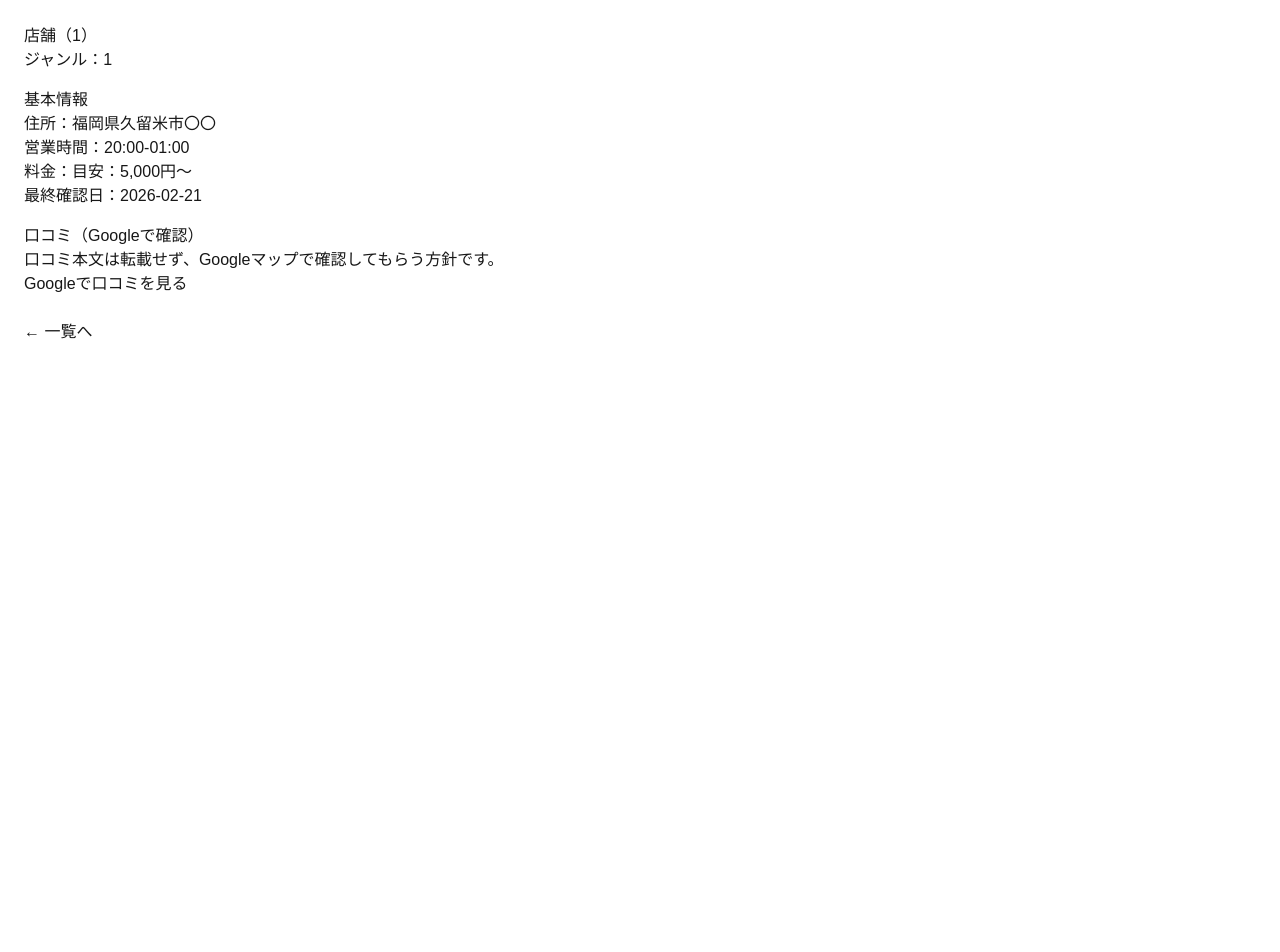
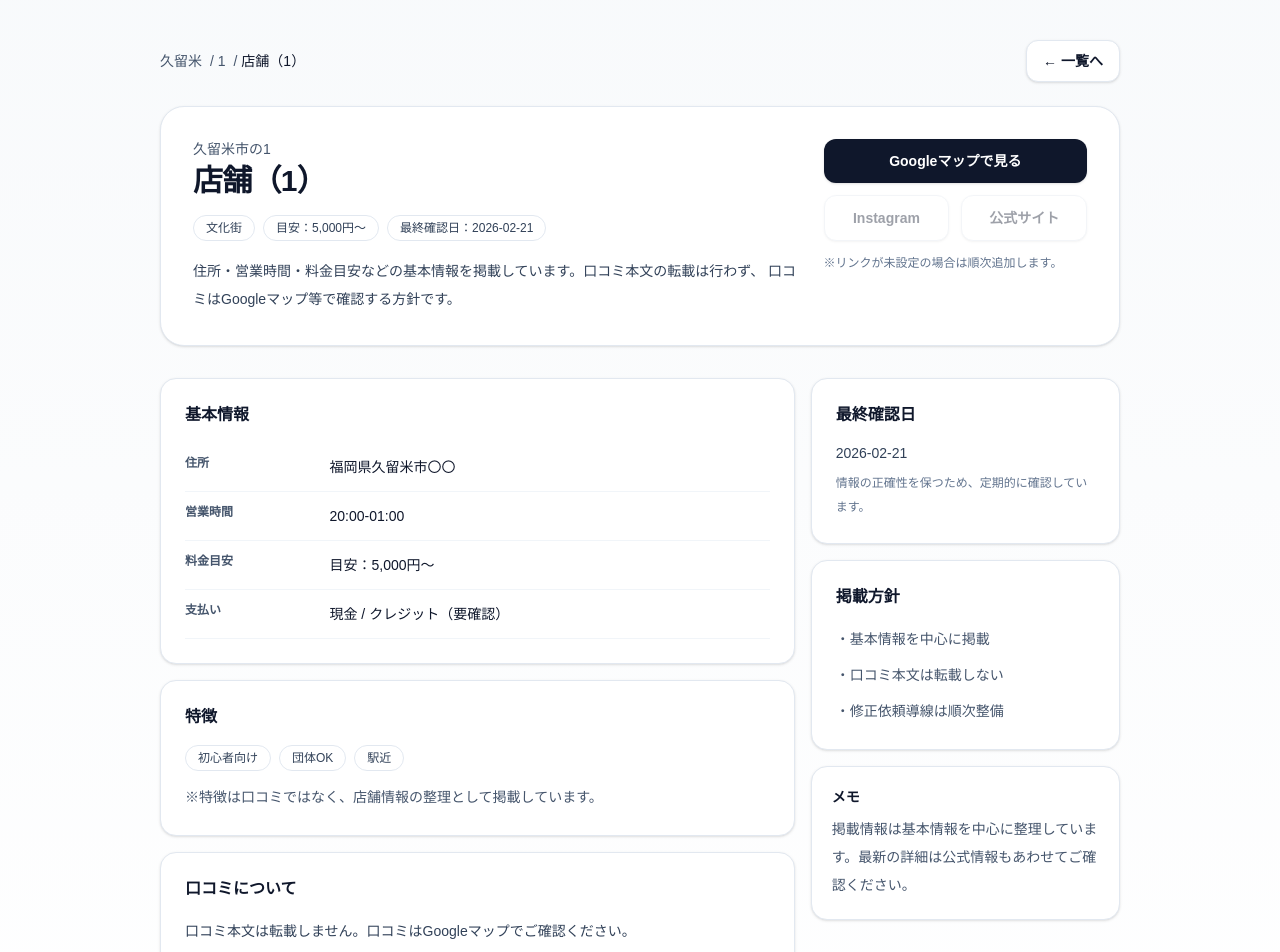
Before and after one commit to nattuuuzamiurai/kurume-night-guide, a Next.js app: page /kurume/1/1 in a window 1280 px wide. Shown: the top 952 px of the page. Before the commit the page ends 800 px from the top, so only its background shows below. Built offline with nearby package versions, Linux system fonts and the light colour scheme.

Commit message:
style store detail page (cards + responsive)

```diff
--- a/app/kurume/[genre]/[storeSlug]/page.tsx
+++ b/app/kurume/[genre]/[storeSlug]/page.tsx
@@ -5,56 +5,256 @@ type Props = {
   params: { genre: string; storeSlug: string };
 };
 
+const GENRE_LABEL: Record<string, string> = {
+  cabaret: "キャバクラ",
+  snack: "スナック",
+  girlsbar: "ガールズバー",
+};
+
 export function generateMetadata({ params }: Props): Metadata {
-  // 今はダミー。後でFirestoreの店舗名を使う
+  const label = GENRE_LABEL[params.genre] ?? params.genre;
   return {
     title: `店舗情報：${params.storeSlug}｜久留米ナイトガイド`,
-    description:
-      "久留米市の店舗情報ページ。営業時間・料金目安・住所など、正確性重視で掲載します。",
+    description: `久留米市の${label}の店舗情報ページ。営業時間・料金目安・住所など、正確性重視で掲載します。`,
   };
+}
+
+function Pill({ children }: { children: React.ReactNode }) {
+  return (
+    <span className="inline-flex items-center rounded-full border border-slate-200 bg-white/60 px-3 py-1 text-xs text-slate-700 backdrop-blur">
+      {children}
+    </span>
+  );
+}
+
+function InfoRow({ label, value }: { label: string; value: string }) {
+  return (
+    <div className="flex flex-col gap-1 border-b border-slate-100 py-3 sm:flex-row sm:items-start sm:gap-6">
+      <div className="w-full text-xs font-semibold text-slate-600 sm:w-40">
+        {label}
+      </div>
+      <div className="w-full text-sm leading-6 text-slate-900">{value}</div>
+    </div>
+  );
+}
+
+function SectionCard({
+  title,
+  children,
+}: {
+  title: string;
+  children: React.ReactNode;
+}) {
+  return (
+    <section className="rounded-2xl border border-slate-200 bg-white p-5 shadow-sm sm:p-6">
+      <h2 className="text-base font-semibold text-slate-900">{title}</h2>
+      <div className="mt-4">{children}</div>
+    </section>
+  );
 }
 
 export default function StoreDetailPage({ params }: Props) {
   const { genre, storeSlug } = params;
+  const genreLabel = GENRE_LABEL[genre] ?? genre;
 
+  // 今はダミー。後でFirestoreから取得して差し替える
   const store = {
     name: `店舗（${storeSlug}）`,
+    areaLabel: "文化街",
     address: "福岡県久留米市〇〇",
     hoursText: "20:00-01:00",
     priceText: "目安：5,000円〜",
+    paymentText: "現金 / クレジット（要確認）",
+    features: ["初心者向け", "団体OK", "駅近"],
     lastConfirmedAt: "2026-02-21",
+    officialLinks: {
+      instagram: "",
+      website: "",
+    },
     googleMapsUrl: "https://www.google.com/maps",
+    notes:
+      "掲載情報は基本情報を中心に整理しています。最新の詳細は公式情報もあわせてご確認ください。",
   };
 
   return (
-    <main style={{ padding: 24 }}>
-      <h1>{store.name}</h1>
-      <p>ジャンル：{genre}</p>
+    <main className="min-h-screen bg-gradient-to-b from-slate-50 to-white">
+      <section className="mx-auto max-w-5xl px-4 pb-12 pt-10 sm:px-6 lg:px-8">
+        {/* Breadcrumb / back */}
+        <div className="flex flex-col gap-3 sm:flex-row sm:items-center sm:justify-between">
+          <div className="text-sm text-slate-600">
+            <Link className="hover:underline" href="/kurume">
+              久留米
+            </Link>{" "}
+            <span className="mx-1">/</span>
+            <Link className="hover:underline" href={`/kurume/${genre}`}>
+              {genreLabel}
+            </Link>{" "}
+            <span className="mx-1">/</span>
+            <span className="text-slate-900">{store.name}</span>
+          </div>
 
-      <section style={{ marginTop: 16 }}>
-        <h2>基本情報</h2>
-        <ul>
-          <li>住所：{store.address}</li>
-          <li>営業時間：{store.hoursText}</li>
-          <li>料金：{store.priceText}</li>
-          <li>最終確認日：{store.lastConfirmedAt}</li>
-        </ul>
+          <div className="flex gap-2">
+            <Link
+              href={`/kurume/${genre}`}
+              className="inline-flex items-center justify-center rounded-xl border border-slate-200 bg-white px-4 py-2.5 text-sm font-semibold text-slate-900 shadow-sm transition hover:bg-slate-50"
+            >
+              ← 一覧へ
+            </Link>
+          </div>
+        </div>
+
+        {/* Hero card */}
+        <div className="mt-6 rounded-3xl border border-slate-200 bg-white p-6 shadow-sm sm:p-8">
+          <div className="flex flex-col gap-4 lg:flex-row lg:items-start lg:justify-between">
+            <div className="min-w-0">
+              <p className="text-sm text-slate-600">久留米市の{genreLabel}</p>
+              <h1 className="mt-1 truncate text-2xl font-bold tracking-tight text-slate-900 sm:text-3xl">
+                {store.name}
+              </h1>
+
+              <div className="mt-4 flex flex-wrap gap-2">
+                <Pill>{store.areaLabel}</Pill>
+                <Pill>{store.priceText}</Pill>
+                <Pill>最終確認日：{store.lastConfirmedAt}</Pill>
+              </div>
+
+              <p className="mt-4 max-w-2xl text-sm leading-7 text-slate-700">
+                住所・営業時間・料金目安などの基本情報を掲載しています。口コミ本文の転載は行わず、
+                口コミはGoogleマップ等で確認する方針です。
+              </p>
+            </div>
+
+            {/* CTAs */}
+            <div className="flex w-full flex-col gap-3 lg:w-72">
+              <a
+                href={store.googleMapsUrl}
+                target="_blank"
+                rel="noreferrer"
+                className="inline-flex items-center justify-center rounded-xl bg-slate-900 px-4 py-3 text-sm font-semibold text-white shadow-sm transition hover:bg-slate-800"
+              >
+                Googleマップで見る
+              </a>
+
+              <div className="grid grid-cols-2 gap-3">
+                <a
+                  href={store.officialLinks.instagram || "#"}
+                  target="_blank"
+                  rel="noreferrer"
+                  aria-disabled={!store.officialLinks.instagram}
+                  className={`inline-flex items-center justify-center rounded-xl border border-slate-200 bg-white px-3 py-3 text-sm font-semibold text-slate-900 shadow-sm transition hover:bg-slate-50 ${
+                    !store.officialLinks.instagram
+                      ? "pointer-events-none opacity-40"
+                      : ""
+                  }`}
+                >
+                  Instagram
+                </a>
+                <a
+                  href={store.officialLinks.website || "#"}
+                  target="_blank"
+                  rel="noreferrer"
+                  aria-disabled={!store.officialLinks.website}
+                  className={`inline-flex items-center justify-center rounded-xl border border-slate-200 bg-white px-3 py-3 text-sm font-semibold text-slate-900 shadow-sm transition hover:bg-slate-50 ${
+                    !store.officialLinks.website
+                      ? "pointer-events-none opacity-40"
+                      : ""
+                  }`}
+                >
+                  公式サイト
+                </a>
+              </div>
+
+              <p className="text-xs leading-5 text-slate-500">
+                ※リンクが未設定の場合は順次追加します。
+              </p>
+            </div>
+          </div>
+        </div>
+
+        {/* Content grid */}
+        <div className="mt-8 grid grid-cols-1 gap-4 lg:grid-cols-3">
+          {/* Left: details */}
+          <div className="space-y-4 lg:col-span-2">
+            <SectionCard title="基本情報">
+              <div className="divide-y divide-slate-100">
+                <InfoRow label="住所" value={store.address} />
+                <InfoRow label="営業時間" value={store.hoursText} />
+                <InfoRow label="料金目安" value={store.priceText} />
+                <InfoRow label="支払い" value={store.paymentText} />
+              </div>
+            </SectionCard>
+
+            <SectionCard title="特徴">
+              <div className="flex flex-wrap gap-2">
+                {store.features.map((f) => (
+                  <Pill key={f}>{f}</Pill>
+                ))}
+              </div>
+              <p className="mt-3 text-sm leading-7 text-slate-600">
+                ※特徴は口コミではなく、店舗情報の整理として掲載しています。
+              </p>
+            </SectionCard>
+
+            <SectionCard title="口コミについて">
+              <p className="text-sm leading-7 text-slate-700">
+                口コミ本文は転載しません。口コミはGoogleマップでご確認ください。
+              </p>
+              <div className="mt-4">
+                <a
+                  href={store.googleMapsUrl}
+                  target="_blank"
+                  rel="noreferrer"
+                  className="inline-flex items-center justify-center rounded-xl border border-slate-200 bg-white px-4 py-3 text-sm font-semibold text-slate-900 shadow-sm transition hover:bg-slate-50"
+                >
+                  Googleで口コミを見る →
+                </a>
+              </div>
+            </SectionCard>
+          </div>
+
+          {/* Right: sticky-ish sidebar */}
+          <div className="space-y-4">
+            <SectionCard title="最終確認日">
+              <p className="text-sm text-slate-700">{store.lastConfirmedAt}</p>
+              <p className="mt-2 text-xs leading-6 text-slate-500">
+                情報の正確性を保つため、定期的に確認しています。
+              </p>
+            </SectionCard>
+
+            <SectionCard title="掲載方針">
+              <ul className="space-y-2 text-sm leading-7 text-slate-600">
+                <li>・基本情報を中心に掲載</li>
+                <li>・口コミ本文は転載しない</li>
+                <li>・修正依頼導線は順次整備</li>
+              </ul>
+            </SectionCard>
+
+            <div className="rounded-2xl border border-slate-200 bg-white p-5 text-sm text-slate-700 shadow-sm">
+              <p className="font-semibold text-slate-900">メモ</p>
+              <p className="mt-2 text-sm leading-7 text-slate-600">
+                {store.notes}
+              </p>
+            </div>
+          </div>
+        </div>
+
+        {/* Bottom nav */}
+        <div className="mt-10 flex flex-col gap-3 sm:flex-row sm:items-center sm:justify-between">
+          <Link
+            href={`/kurume/${genre}`}
+            className="inline-flex items-center justify-center rounded-xl border border-slate-200 bg-white px-4 py-3 text-sm font-semibold text-slate-900 shadow-sm transition hover:bg-slate-50"
+          >
+            ← {genreLabel}一覧に戻る
+          </Link>
+
+          <Link
+            href="/kurume"
+            className="inline-flex items-center justify-center rounded-xl bg-slate-900 px-4 py-3 text-sm font-semibold text-white shadow-sm transition hover:bg-slate-800"
+          >
+            他ジャンルも探す
+          </Link>
+        </div>
       </section>
-
-      <section style={{ marginTop: 16 }}>
-        <h2>口コミ（Googleで確認）</h2>
-        <p>
-          口コミ本文は転載せず、Googleマップで確認してもらう方針です。
-          <br />
-          <a href={store.googleMapsUrl} target="_blank" rel="noreferrer">
-            Googleで口コミを見る
-          </a>
-        </p>
-      </section>
-
-      <p style={{ marginTop: 24 }}>
-        <Link href={`/kurume/${genre}`}>← 一覧へ</Link>
-      </p>
     </main>
   );
 }
```
